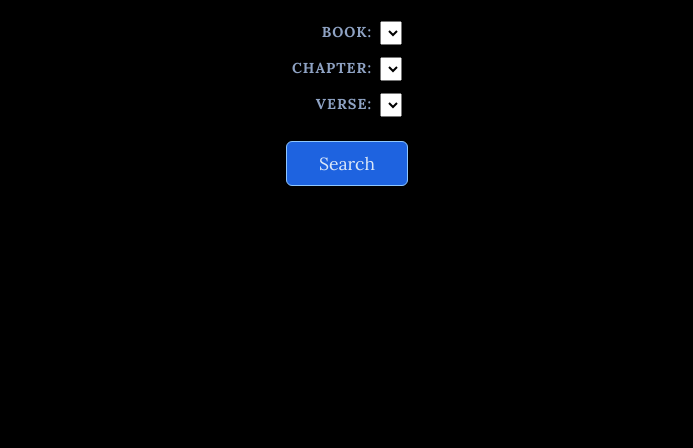
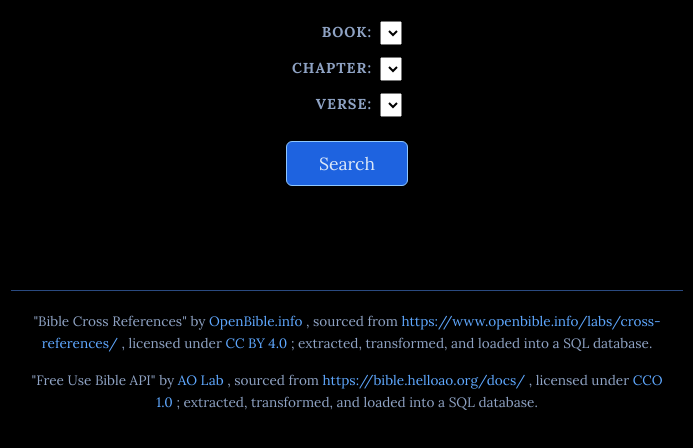
Before and after one commit to DelarioNance/pleiades-bible-study-tool, a plain HTML site: page src/frontend/templates/index.html in a window 1280 px wide. Shown: the part 272-720 px from the top of the page, without its empty margins (293-986 px from the left). Drawn offline with Linux system fonts and the light colour scheme; files that its build step writes are made by us from their sources; no server answers; files whose address does not match are found by name.

Commit message:
added attributions

```diff
--- a/src/frontend/static/css/styles.css
+++ b/src/frontend/static/css/styles.css
@@ -78,8 +78,8 @@ button {
 
 #traversalResults {
     max-width: 40rem;
-    margin: 3.5rem auto 0 auto;   /* 3rem of space between the button and the results */
-    padding: 0 1rem 3rem 1rem;
+    margin: 3.5rem auto 0 auto;
+    padding: 0 1rem 1rem 1rem;            /* was 0 1rem 3rem 1rem; the footer now supplies the gap */
 }
 
 .traversal-layer {
@@ -101,3 +101,35 @@ button {
 .traversal-verse {
     margin-bottom: 1.75rem;        /* space between verses inside a layer */
 }
+
+footer {
+    max-width: 40rem;
+    margin: 2rem auto 0 auto;          /* was 4rem */
+    padding: 1.25rem 1rem 2rem 1rem;   /* bottom padding trimmed from 3rem */
+    border-top: 1px solid #2a4a80;
+    text-align: center;
+    font-size: 0.85rem;
+    line-height: 1.6;
+    color: #8fa3c4;
+}
+
+footer p {
+    margin: 0 0 1rem 0;
+}
+
+footer p:last-child {
+    margin-bottom: 0;
+}
+
+footer a {
+    color: #5fa8ff;                    /* same bright blue as the focused dropdown border */
+    text-decoration: none;
+    border-bottom: 1px solid transparent;
+    overflow-wrap: anywhere;           /* keeps the long URLs from overflowing on narrow screens */
+}
+
+footer a:hover,
+footer a:focus {
+    color: #8fc7ff;                    /* same light blue as the button border */
+    border-bottom-color: #8fc7ff;
+}
--- a/src/frontend/templates/index.html
+++ b/src/frontend/templates/index.html
@@ -27,6 +27,51 @@
     <input type="hidden" id="defaultVerseNumber" placeholder="defaultVerseNumberPlaceholder" value="{{ defaultVerseNumber }}">
     <input type="hidden" id="defaultDepth" placeholder="defaultDepthPlaceholder" value="{{ defaultDepth }}">
 
+    <footer>
+       <p>
+            "Bible Cross References" by
+            <a href="https://www.openbible.info/"
+            target="_blank"
+            rel="noopener noreferrer">
+                OpenBible.info
+            </a>,
+            sourced from
+            <a href="https://www.openbible.info/labs/cross-references/"
+            target="_blank"
+            rel="noopener noreferrer">
+                https://www.openbible.info/labs/cross-references/
+            </a>,
+            licensed under
+            <a href="https://creativecommons.org/licenses/by/4.0/"
+            target="_blank"
+            rel="noopener noreferrer">
+                CC BY 4.0
+            </a>;
+            extracted, transformed, and loaded into a SQL database.
+        </p>
+
+        <p>
+            "Free Use Bible API" by
+            <a href="https://www.helloao.org/free-api.html"
+            target="_blank"
+            rel="noopener noreferrer">
+                AO Lab
+            </a>,
+            sourced from
+            <a href="https://bible.helloao.org/docs/"
+            target="_blank"
+            rel="noopener noreferrer">
+                https://bible.helloao.org/docs/
+            </a>,
+            licensed under
+            <a href="https://creativecommons.org/publicdomain/zero/1.0/"
+            target="_blank"
+            rel="noopener noreferrer">
+                CCO 1.0
+            </a>;
+            extracted, transformed, and loaded into a SQL database.
+        </p>
+    </footer>
     <script type="module" src="src/frontend/static/js/app.js"></script>
 </body>
 </html>
```
